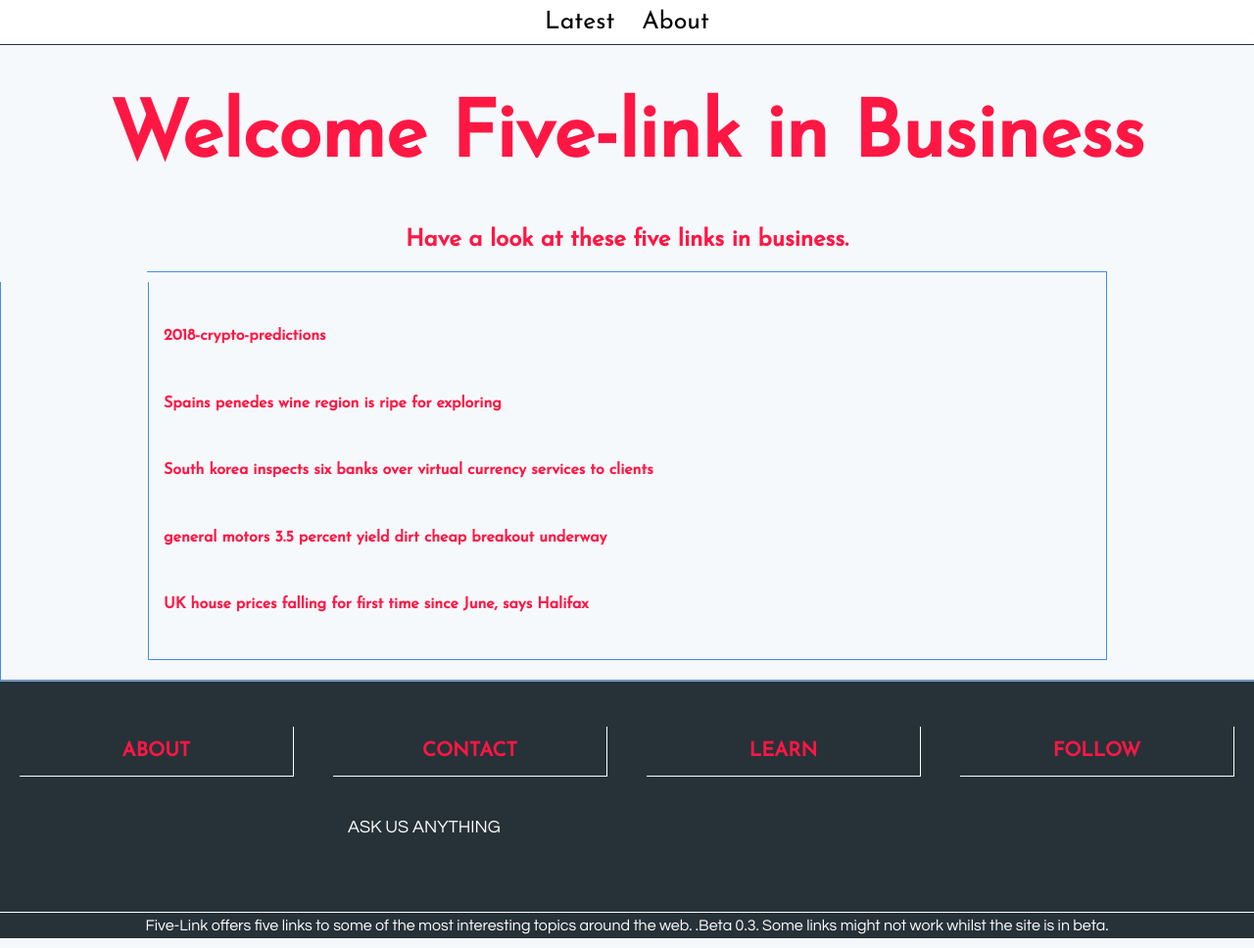
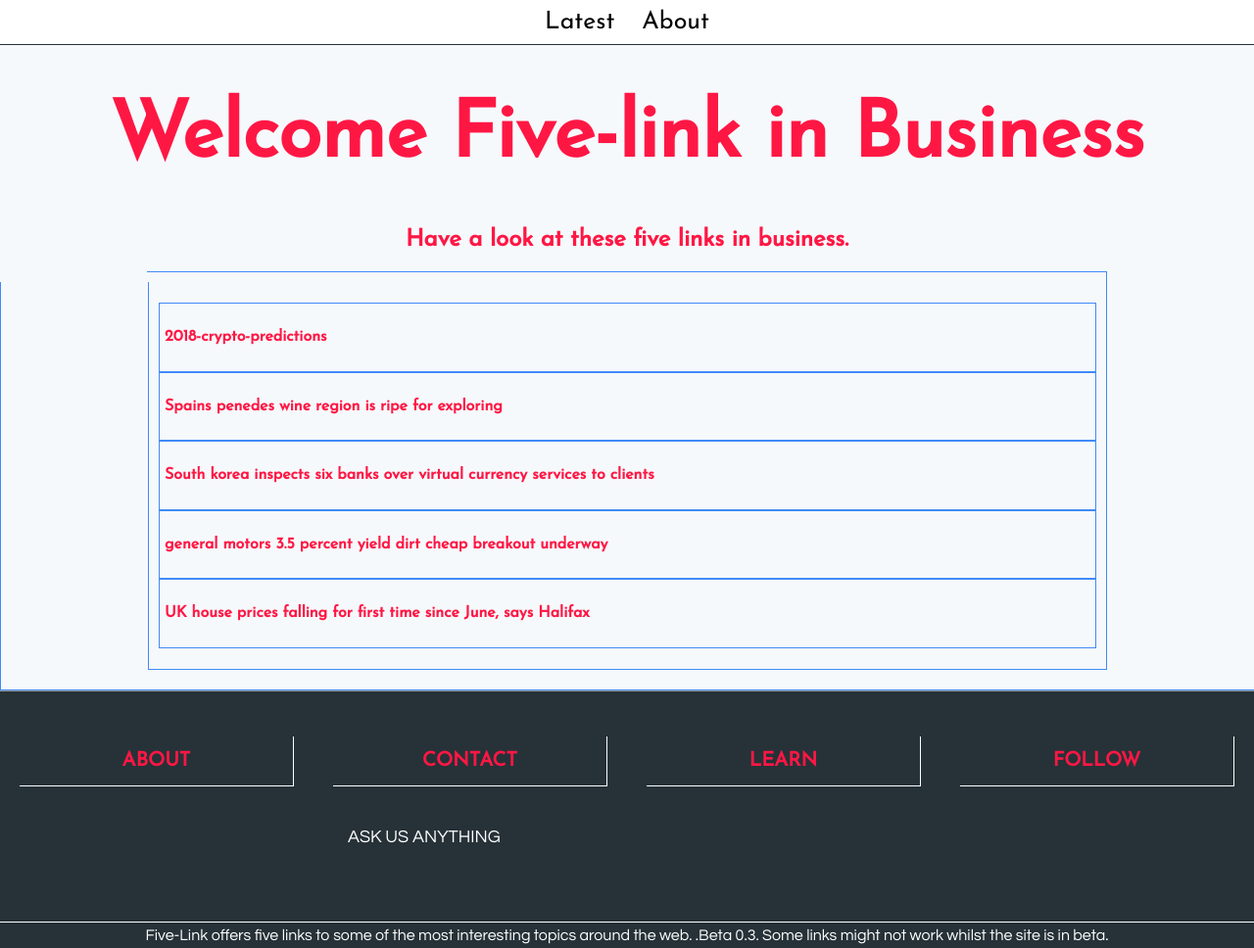
Before and after one commit to hub63501/my-links, a Jekyll site: the page built from _posts/2018-01-08-Welcome-and-Five-Link-in-Business.markdown, in a window 1280 px wide. Shown: the whole page at 98% size. Built offline with Jekyll 4.4.1, drawn with Linux system fonts in a browser that asks for light colours.

Commit message:
modified css

```diff
--- a/assets/CSS/CSS-U_flex.css
+++ b/assets/CSS/CSS-U_flex.css
@@ -379,6 +379,18 @@ input[type=button]:hover{
     background: #f6f9fc;
     padding: 10px;
     margin-bottom: 1%;
+}
+
+.display-class-1-inner li{
+    border-left: 1px solid #408af8;
+    border-bottom: 1px solid #408af8;
+    border-right: 1px solid #408af8;
+    border-top: 1px solid #408af8;
+
+
+}
+.display-class-1-inner li img{
+    width: 30%;
 }
 
 
```
